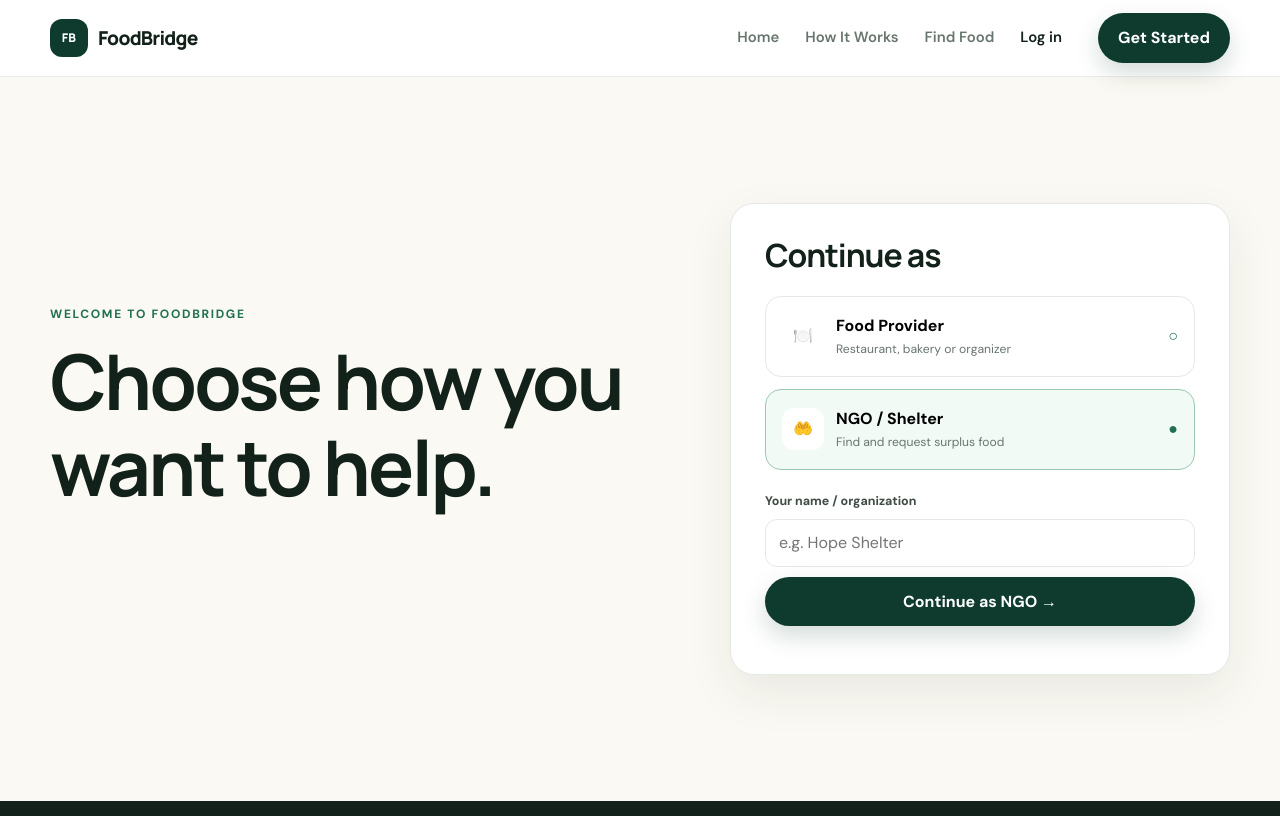
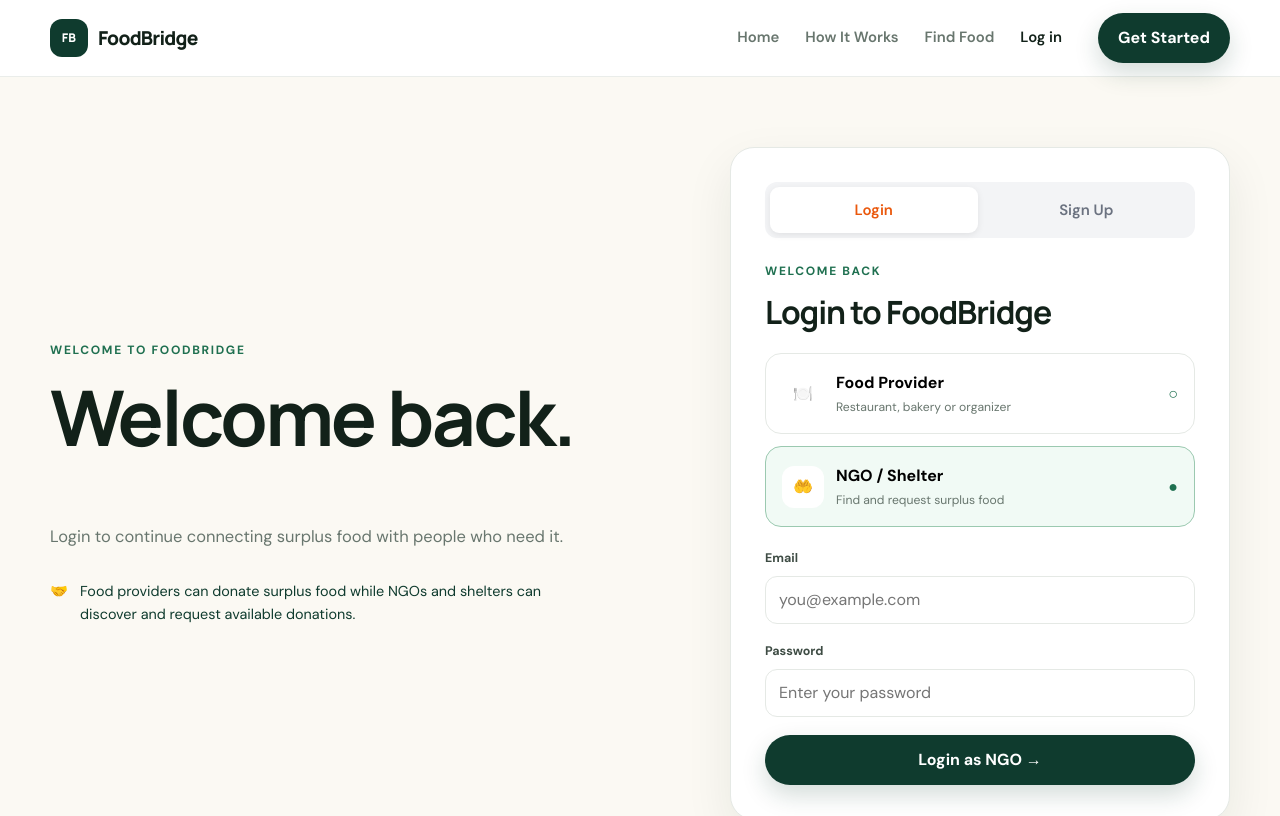
Before and after one commit to FoodBridge-G-9/FoodBridge, a React (Vite) app: page /login in a window 1280 px wide. Shown: the top 816 px of the page. Built offline with nearby package versions, Linux system fonts and the light colour scheme.

Commit message:
Add login signup toggle

```diff
--- a/src/pages/Login.jsx
+++ b/src/pages/Login.jsx
@@ -1,114 +1,339 @@
-import React from "react";
-import { useState } from "react";
+import React, { useState } from "react";
 import { useLocation, useNavigate } from "react-router-dom";
 import { demoNGOs } from "../data/donations";
 import { makeUserId } from "../utils/storage";
 
+const AUTH_KEY = "foodbridge-users-v1";
+
 export default function Login({ onLogin }) {
   const navigate = useNavigate();
   const location = useLocation();
+
+  const [mode, setMode] = useState("login");
   const [role, setRole] = useState("ngo");
+
   const [name, setName] = useState("");
+  const [email, setEmail] = useState("");
+  const [password, setPassword] = useState("");
+  const [confirmPassword, setConfirmPassword] = useState("");
+
+  const [error, setError] = useState("");
+  const [message, setMessage] = useState("");
 
   const destination = location.state?.from;
 
-  const getAccountDetails = () => {
-    const trimmedName = name.trim();
-    const defaultName = role === "ngo" ? "Hope Shelter" : "Green Leaf Bakery";
+  const getUsers = () => {
+    try {
+      return JSON.parse(localStorage.getItem(AUTH_KEY)) || [];
+    } catch {
+      return [];
+    }
+  };
+
+  const saveUsers = (users) => {
+    localStorage.setItem(AUTH_KEY, JSON.stringify(users));
+  };
+
+  const getAccountDetails = (accountName) => {
+    const trimmedName = accountName.trim();
+
+    const defaultName =
+      role === "ngo" ? "Hope Shelter" : "Green Leaf Bakery";
+
     const finalName = trimmedName || defaultName;
     const normalized = finalName.toLowerCase();
+
     const knownNGO = demoNGOs.find(
       (ngo) => ngo.name.toLowerCase() === normalized,
     );
+
     const id = knownNGO?.id?.toString() || makeUserId(finalName);
-    return { id, name: finalName };
+
+    return {
+      id,
+      name: finalName,
+    };
   };
 
-  const handleSubmit = (event) => {
-    event.preventDefault();
-    const account = getAccountDetails();
-    onLogin({ role, id: account.id, name: account.name });
+  const goToDashboard = (account) => {
+    onLogin({
+      role,
+      id: account.id,
+      name: account.name,
+    });
+
     navigate(
       destination ||
-        (role === "provider" ? "/provider/dashboard" : "/ngo/dashboard"),
+        (role === "provider"
+          ? "/provider/dashboard"
+          : "/ngo/dashboard"),
       { replace: true },
     );
   };
+
+  const handleLogin = (event) => {
+    event.preventDefault();
+
+    setError("");
+    setMessage("");
+
+    if (!email.trim() || !password) {
+      setError("Please enter your email and password.");
+      return;
+    }
+
+    const users = getUsers();
+
+    const user = users.find(
+      (item) =>
+        item.email.toLowerCase() === email.trim().toLowerCase() &&
+        item.password === password &&
+        item.role === role,
+    );
+
+    if (!user) {
+      setError(
+        "Account not found. Please check your details or sign up first.",
+      );
+      return;
+    }
+
+    goToDashboard({
+      id: user.id,
+      name: user.name,
+    });
+  };
+
+  const handleSignup = (event) => {
+    event.preventDefault();
+
+    setError("");
+    setMessage("");
+
+    if (!name.trim() || !email.trim() || !password) {
+      setError("Please fill in all required fields.");
+      return;
+    }
+
+    if (password.length < 6) {
+      setError("Password must be at least 6 characters.");
+      return;
+    }
+
+    if (password !== confirmPassword) {
+      setError("Passwords do not match.");
+      return;
+    }
+
+    const users = getUsers();
+
+    const existingUser = users.find(
+      (item) =>
+        item.email.toLowerCase() === email.trim().toLowerCase(),
+    );
+
+    if (existingUser) {
+      setError("An account with this email already exists.");
+      return;
+    }
+
+    const account = getAccountDetails(name);
+
+    const newUser = {
+      id: account.id,
+      name: account.name,
+      email: email.trim(),
+      password,
+      role,
+    };
+
+    saveUsers([...users, newUser]);
+
+    setMessage("Account created successfully! Logging you in...");
+
+    goToDashboard(account);
+  };
+
+  // const switchMode = () => {
+  //   setMode(mode === "login" ? "signup" : "login");
+  //   setError("");
+  //   setMessage("");
+  // };
 
   return (
     <section className="auth-section">
       <div className="container auth-layout">
         <div className="auth-intro">
           <p className="eyebrow">WELCOME TO FOODBRIDGE</p>
-          <h1>Choose how you want to help.</h1>
+
+          <h1>
+            {mode === "login"
+              ? "Welcome back."
+              : "Join the FoodBridge community."}
+          </h1>
+
           <p>
-            {/* Evaluation-I uses browser storage to remember your demo account and
-            keep provider and NGO actions separate. */}
+            {mode === "login"
+              ? "Login to continue connecting surplus food with people who need it."
+              : "Create an account and help turn surplus food into shared meals."}
           </p>
+
           <div className="auth-note">
-            {/* <span>🔒</span> */}
+            <span>🤝</span>
             <span>
-              {/* Your demo account stays in this browser. Log out to switch roles. */}
+              Food providers can donate surplus food while NGOs and
+              shelters can discover and request available donations.
             </span>
           </div>
         </div>
 
-        <form className="auth-card" onSubmit={handleSubmit}>
+        <form
+          className="auth-card"
+          onSubmit={mode === "login" ? handleLogin : handleSignup}
+        >
+          <div className="auth-toggle">
+          <button
+          type="button"
+          className={mode === "login" ? "active" : ""}
+          onClick={() => {
+          setMode("login");
+          setError("");
+          setMessage("");
+    }}
+  >
+    Login
+  </button>
+
+  <button
+    type="button"
+    className={mode === "signup" ? "active" : ""}
+    onClick={() => {
+      setMode("signup");
+      setError("");
+      setMessage("");
+    }}
+  >
+    Sign Up
+  </button>
+</div>
+
 <div className="auth-card-header">
-            {/* <p className="eyebrow">DEMO LOGIN</p> */}
-            <h2>Continue as</h2>
+  <p className="eyebrow">
+    {mode === "login" ? "WELCOME BACK" : "JOIN FOODBRIDGE"}
+  </p>
+
+  <h2>
+    {mode === "login" ? "Login to FoodBridge" : "Create your account"}
+  </h2>
 </div>
+
           <div className="role-options">
             <button
               type="button"
-              className={`role-option ${role === "provider" ? "selected" : ""}`}
+              className={`role-option ${
+                role === "provider" ? "selected" : ""
+              }`}
               onClick={() => setRole("provider")}
             >
               <span className="role-icon">🍽️</span>
+
               <span>
                 <strong>Food Provider</strong>
                 <small>Restaurant, bakery or organizer</small>
               </span>
+
               <span className="role-radio" aria-hidden="true">
                 {role === "provider" ? "●" : "○"}
               </span>
             </button>
+
             <button
               type="button"
-              className={`role-option ${role === "ngo" ? "selected" : ""}`}
+              className={`role-option ${
+                role === "ngo" ? "selected" : ""
+              }`}
               onClick={() => setRole("ngo")}
             >
               <span className="role-icon">🤲</span>
+
               <span>
                 <strong>NGO / Shelter</strong>
                 <small>Find and request surplus food</small>
               </span>
+
               <span className="role-radio" aria-hidden="true">
                 {role === "ngo" ? "●" : "○"}
               </span>
             </button>
           </div>
+
+          {mode === "signup" && (
             <label className="form-field">
-            <span>Your name / organization</span>
+              <span>Name / Organization</span>
+
               <input
                 value={name}
                 onChange={(event) => setName(event.target.value)}
                 placeholder={
-                role === "ngo" ? "e.g. Hope Shelter" : "e.g. Green Leaf Bakery"
+                  role === "ngo"
+                    ? "e.g. Hope Shelter"
+                    : "e.g. Green Leaf Bakery"
                 }
               />
             </label>
-          <p className="form-helper">
-            {/* Try <strong>Hope Shelter</strong> for the NGO demo or{" "}
-            <strong>Green Leaf Bakery</strong> for the provider demo so the
-            sample records appear under that account. */}
-          </p>
-          <button className="button button-primary button-full" type="submit">
-            Continue as {role === "ngo" ? "NGO" : "Provider"} →
+          )}
+
+          <label className="form-field">
+            <span>Email</span>
+
+            <input
+              type="email"
+              value={email}
+              onChange={(event) => setEmail(event.target.value)}
+              placeholder="you@example.com"
+            />
+          </label>
+
+          <label className="form-field">
+            <span>Password</span>
+
+            <input
+              type="password"
+              value={password}
+              onChange={(event) => setPassword(event.target.value)}
+              placeholder="Enter your password"
+            />
+          </label>
+
+          {mode === "signup" && (
+            <label className="form-field">
+              <span>Confirm Password</span>
+
+              <input
+                type="password"
+                value={confirmPassword}
+                onChange={(event) =>
+                  setConfirmPassword(event.target.value)
+                }
+                placeholder="Re-enter your password"
+              />
+            </label>
+          )}
+
+          {error && <p className="form-error">{error}</p>}
+
+          {message && <p className="form-success">{message}</p>}
+
+          <button
+            className="button button-primary button-full"
+            type="submit"
+          >
+            {mode === "login"
+              ? `Login as ${role === "ngo" ? "NGO" : "Provider"} →`
+              : "Create Account →"}
           </button>
-          <p className="form-note">
-            {/* No real authentication is used in this Evaluation-I frontend. */}
-          </p>
+
+
         </form>
       </div>
     </section>
--- a/src/style.css
+++ b/src/style.css
@@ -977,6 +977,33 @@ button:disabled {
   border-radius: 24px;
   box-shadow: var(--shadow);
 }
+.auth-toggle {
+  display: flex;
+  width: 100%;
+  padding: 5px;
+  margin-bottom: 24px;
+  background: #f3f4f6;
+  border-radius: 12px;
+  gap: 5px;
+}
+
+.auth-toggle button {
+  flex: 1;
+  border: none;
+  background: transparent;
+  padding: 11px 16px;
+  border-radius: 9px;
+  font-size: 15px;
+  font-weight: 600;
+  color: #6b7280;
+  cursor: pointer;
+}
+
+.auth-toggle button.active {
+  background: white;
+  color: #ea580c;
+  box-shadow: 0 2px 7px rgba(0, 0, 0, 0.08);
+}
 .auth-card-header h2 {
   margin-bottom: 22px;
   font-size: 2rem;
```
Lines whose indentation alone changed are shown as unchanged.
